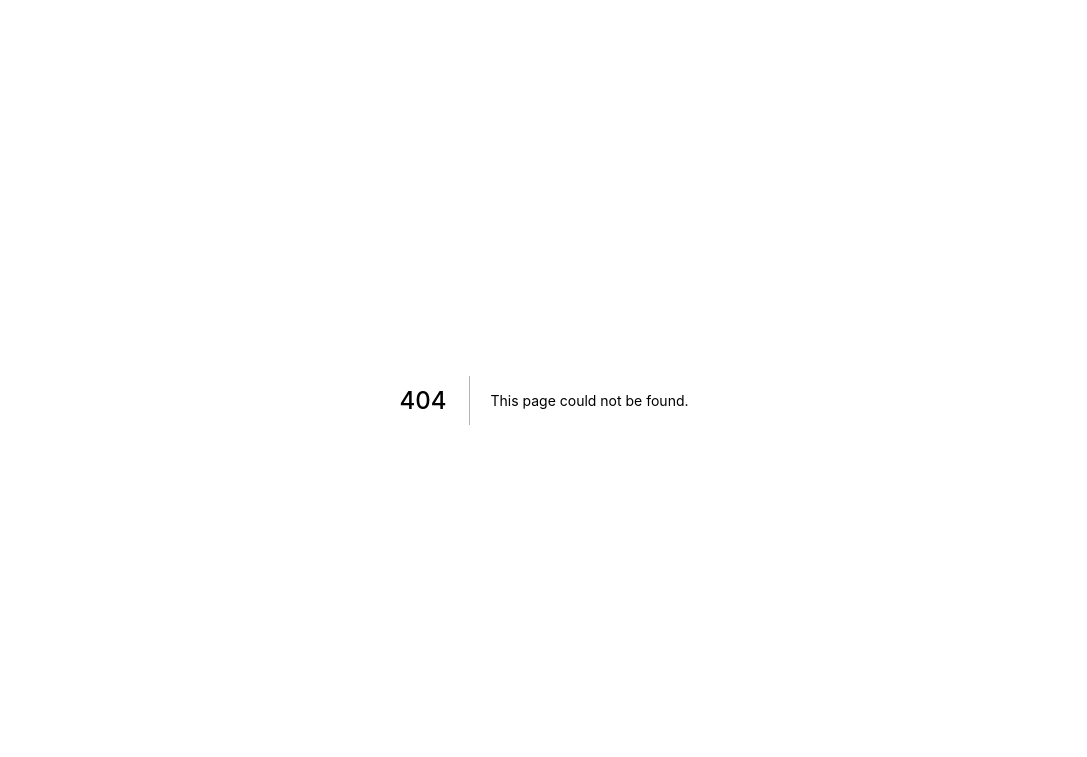
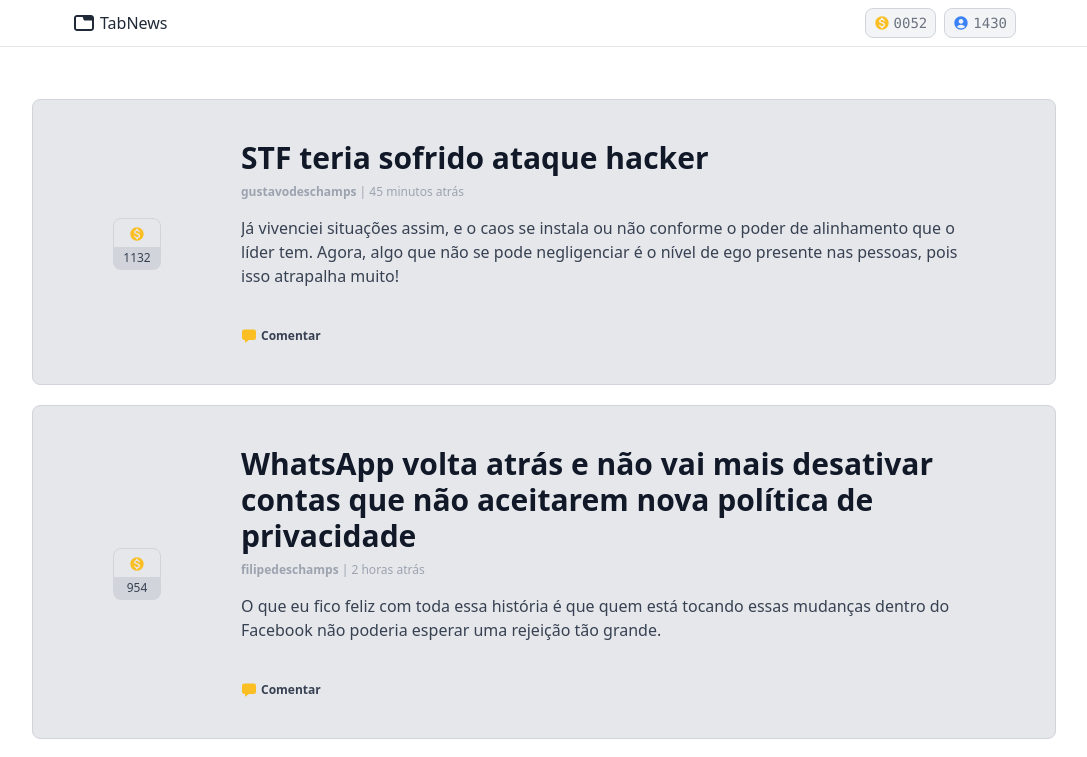
Before and after one commit to ZomerJoop/tabnews.com.br, a Next.js app: page /home-10 in a window 1280 px wide. Before the commit this address had no page. Shown: the top 757 px of the page, without its empty margins (96-1183 px from the left). Built offline with nearby package versions, Linux system fonts and the light colour scheme.

Commit message:
layout: add `home-10` by @peguimasid
* feature: home 09 desktop layout ready

* fix: page name and background location

* adding key in items

* chore: remove `yarn.lock`

Co-authored-by: Filipe Deschamps <filiped@gmail.com>

```diff
--- /dev/null
+++ b/pages/home-10.js
@@ -0,0 +1,201 @@
+import Link from "next/link";
+import { CgTab } from "react-icons/cg";
+import { IoChatbox } from "react-icons/io5";
+import { MdAccountCircle } from "react-icons/md";
+import { MdMonetizationOn } from "react-icons/md";
+
+const newsItems = [
+  {
+    coins: "1132",
+    author: "gustavodeschamps",
+    title: "STF teria sofrido ataque hacker",
+    date: "45 minutos atrás",
+    comment:
+      "Já vivenciei situações assim, e o caos se instala ou não conforme o poder de alinhamento que o líder tem. Agora, algo que não se pode negligenciar é o nível de ego presente nas pessoas, pois isso atrapalha muito!",
+  },
+  {
+    coins: "954",
+    author: "filipedeschamps",
+    title:
+      "WhatsApp volta atrás e não vai mais desativar contas que não aceitarem nova política de privacidade",
+    date: "2 horas atrás",
+    comment:
+      "O que eu fico feliz com toda essa história é que quem está tocando essas mudanças dentro do Facebook não poderia esperar uma rejeição tão grande.",
+  },
+  {
+    coins: "430",
+    author: "arenata",
+    title:
+      "Reações nucleares estão sendo reativadas novamente em Chernobyl, 35 anos após acidente",
+    date: "1 minuto atrás",
+  },
+  {
+    coins: "122",
+    author: "gustavodeschamps",
+    title: "Alerta para golpe do WhatsApp voltado ao Dia das Mães",
+    date: "4 horas atrás",
+    comment: "Eu recebi um desses golpes, olha só essa imagem:",
+  },
+  {
+    coins: "59",
+    author: "gustavodeschamps",
+    title:
+      "Supermercado na Polônia vai testar IA para reduzir desperdício de alimentos",
+    date: "40 minutos atrás",
+    comment:
+      "Toda ferramenta pode ser usada para o mal e para o bem, e nesse caso, para o bem.",
+  },
+  {
+    coins: "201",
+    author: "gustavodeschamps",
+    title:
+      "Programa que conserta e doa computadores já entregou mais de 20 mil equipamentos",
+    date: "5 horas atrás",
+  },
+  {
+    coins: "83",
+    author: "gustavodeschamps",
+    title:
+      "Software pirata leva a ataque ransomware em instituto europeu de pesquisa biomolecular",
+    date: "12 horas atrás",
+  },
+  {
+    coins: "340",
+    author: "gustavodeschamps",
+    title: "Nova Iorque pode banir mineração de moedas digitais",
+    date: "13 horas atrás",
+  },
+  {
+    coins: "500",
+    author: "gustavodeschamps",
+    title:
+      "Starlink ameaça cortar internet de usuário após download ilegal de série de TV",
+    date: "15 horas atrás",
+  },
+  {
+    coins: "944",
+    author: "gustavodeschamps",
+    title: "STF teria sofrido ataque hacker",
+    date: "45 minutos atrás",
+  },
+  {
+    coins: "950",
+    author: "filipedeschamps",
+    title:
+      "WhatsApp volta atrás e não vai mais desativar contas que não aceitarem nova política de privacidade",
+    date: "2 horas atrás",
+  },
+  {
+    coins: "500",
+    author: "arenata",
+    title:
+      "Reações nucleares estão sendo reativadas novamente em Chernobyl, 35 anos após acidente",
+    date: "1 minuto atrás",
+  },
+  {
+    coins: "160",
+    author: "gustavodeschamps",
+    title: "Alerta para golpe do WhatsApp voltado ao Dia das Mães",
+    date: "4 horas atrás",
+  },
+  {
+    coins: "5",
+    author: "gustavodeschamps",
+    title:
+      "Supermercado na Polônia vai testar IA para reduzir desperdício de alimentos",
+    date: "40 minutos atrás",
+  },
+  {
+    coins: "201",
+    author: "gustavodeschamps",
+    title:
+      "Programa que conserta e doa computadores já entregou mais de 20 mil equipamentos",
+    date: "5 horas atrás",
+  },
+  {
+    coins: "83",
+    author: "gustavodeschamps",
+    title:
+      "Software pirata leva a ataque ransomware em instituto europeu de pesquisa biomolecular",
+    date: "12 horas atrás",
+  },
+  {
+    coins: "340",
+    author: "gustavodeschamps",
+    title: "Nova Iorque pode banir mineração de moedas digitais",
+    date: "13 horas atrás",
+  },
+  {
+    coins: "500",
+    author: "gustavodeschamps",
+    title:
+      "Starlink ameaça cortar internet de usuário após download ilegal de série de TV",
+    date: "15 horas atrás",
+  },
+];
+
+export default function Home() {
+  return (
+    <div className="flex flex-col">
+      <header className="flex flex-col items-center border-b border-gray-200">
+        <nav className="flex w-full max-w-5xl justify-between py-2 px-10">
+          <div className="flex items-center space-x-1 text-gray-800">
+            <CgTab className="w-6 h-6" />
+            <span className="text-md font-medium">TabNews</span>
+          </div>
+          <div className="flex space-x-2">
+            <div className="flex items-center pt-1 pb-1 pl-2 pr-2 font-mono text-sm text-gray-500 border border-gray-300 rounded-lg bg-gray-100">
+              <MdMonetizationOn className="w-4 h-4 mr-1 text-yellow-400" /> 0052
+            </div>
+            <div className="flex items-center pt-1 pb-1 pl-2 pr-2 font-mono text-sm text-gray-500 border border-gray-300 rounded-lg bg-gray-100">
+              <MdAccountCircle className="w-4 h-4 mr-1 text-blue-500" /> 1430
+            </div>
+          </div>
+        </nav>
+      </header>
+
+      <div className="mt-8">
+        {newsItems.map(({ title, comment, coins, date, author }, index) => (
+          <Post
+            key={index}
+            title={title}
+            comment={comment}
+            coins={coins}
+            date={date}
+            author={author}
+          />
+        ))}
+      </div>
+    </div>
+  );
+}
+
+const Post = ({ coins, title, comment, date, author }) => {
+  return (
+    <div className="max-w-5xl m-auto flex flex-col mt-5">
+      <div className="font-sans flex flex-row items-center px-20 py-10 rounded-lg border border-gray-300 bg-gray-200">
+        <Link href="#">
+          <a className="flex flex-col items-center mt-1 mr-20">
+            <div className="w-12 pt-1 pb-1 text-sm font-bold text-center border border-gray-300 rounded-lg rounded-b-none">
+              <MdMonetizationOn className="inline-block w-4 h-4 text-yellow-400 " />
+            </div>
+            <div className="w-full pb-1 text-xs text-center pt-0.5 rounded-lg rounded-t-none bg-gray-300 text-gray-700">
+              {coins}
+            </div>
+          </a>
+        </Link>
+        <div className="flex-1 overflow-hidden">
+          <h1 className="text-3xl font-semibold text-gray-900">{title}</h1>
+          <div className="text-xs text-gray-400 truncate mt-2">
+            <span className="font-semibold">{author}</span> | {date}
+          </div>
+
+          <p className="mt-4 text-gray-700">{comment}</p>
+          <div className="flex items-center mt-10 text-xs font-semibold text-gray-700 cursor-pointer">
+            <IoChatbox className="w-4 h-4 mr-1 text-yellow-400" /> Comentar
+          </div>
+        </div>
+      </div>
+    </div>
+  );
+};
```
